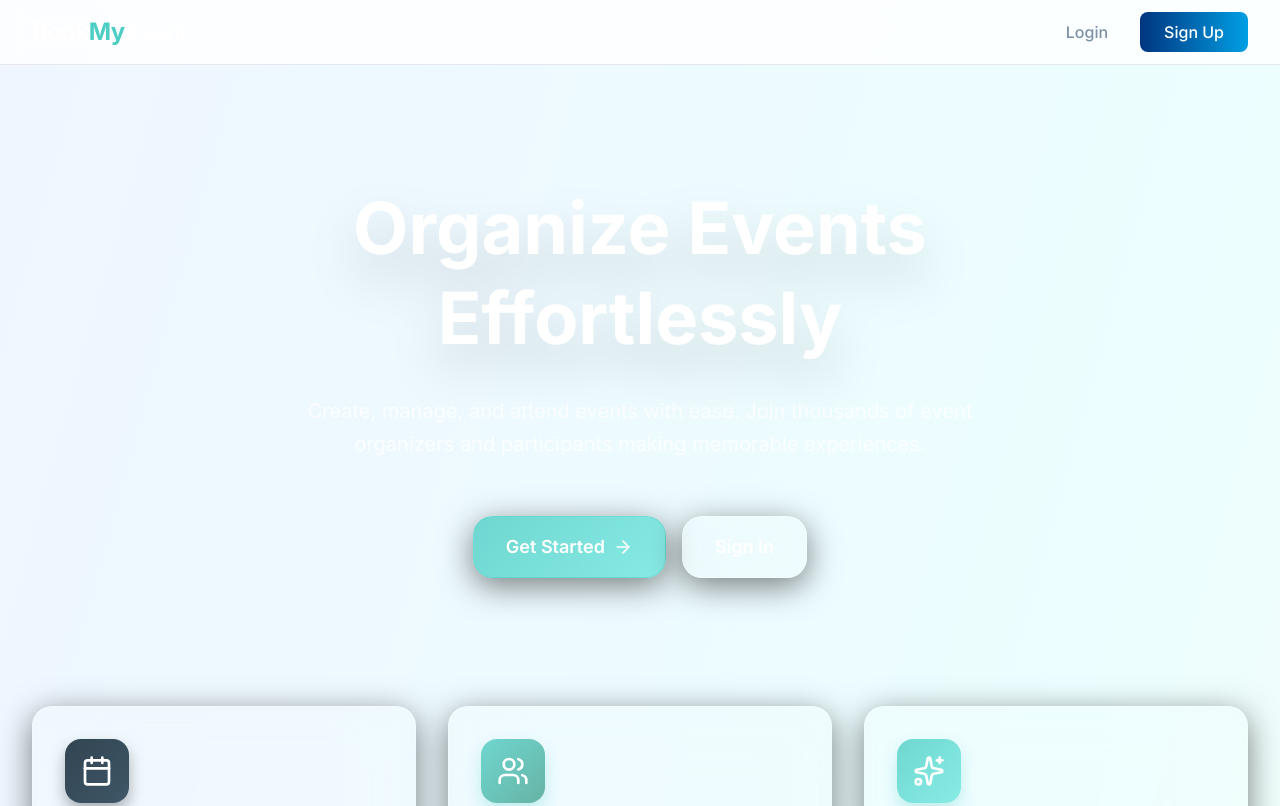
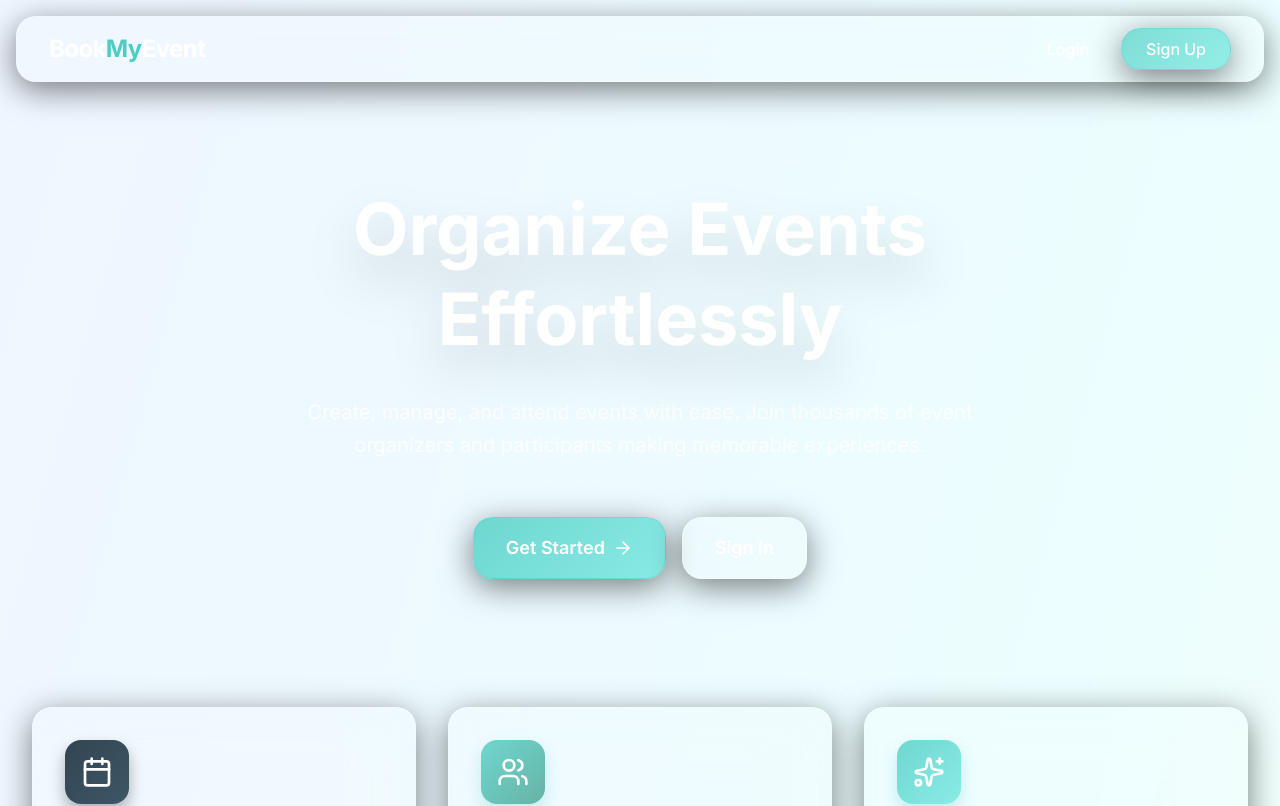
Before and after one commit to EssadeqBillouche/BookMyEvent, a Next.js app in the folder frontend/: page / in a window 1280 px wide. Shown: the top 806 px of the page. Built offline with nearby package versions, Linux system fonts and the light colour scheme; no server answers.

Commit message:
feat: Revamp Navbar styling with glassmorphism effects and improved user interface for authenticated and guest users

```diff
--- a/frontend/components/Navbar.tsx
+++ b/frontend/components/Navbar.tsx
@@ -47,7 +47,7 @@ export default function Navbar() {
   };
 
   return (
-    <nav className="bg-white/80 backdrop-blur-md border-b border-gray-200 sticky top-0 z-50">
+    <nav className="glass-card sticky top-4 mx-4 z-50 rounded-2xl" style={{ background: 'rgba(255, 255, 255, 0.1)', borderColor: 'rgba(255, 255, 255, 0.2)' }}>
       <div className="max-w-7xl mx-auto px-4 sm:px-6 lg:px-8">
         <div className="flex justify-between items-center h-16">
           {/* Brand Logo */}
@@ -59,17 +59,14 @@ export default function Navbar() {
               /* Authenticated User UI */
               <>
                 {/* Welcome Message */}
-                <span className="text-sm text-gray-700">
-                  Welcome, <span className="font-semibold">{user.firstName}</span>
+                <span className="text-sm text-white/70">
+                  Welcome, <span className="font-semibold text-white">{user.firstName}</span>
                 </span>
 
                 {/* Logout Button */}
                 <button
                   onClick={handleLogout}
-                  className="flex items-center space-x-2 px-4 py-2 rounded-lg transition-colors"
-                  style={{ backgroundColor: '#f3f4f6', color: '#7c90a6' }}
-                  onMouseEnter={(e) => (e.currentTarget.style.backgroundColor = '#e5e7eb')}
-                  onMouseLeave={(e) => (e.currentTarget.style.backgroundColor = '#f3f4f6')}
+                  className="glass-card flex items-center space-x-2 px-4 py-2 rounded-lg transition-all duration-200 hover:scale-105 text-white hover:shadow-lg"
                 >
                   <LogOut className="w-4 h-4" />
                   <span>Logout</span>
@@ -79,15 +76,18 @@ export default function Navbar() {
               /* Guest User UI */
               <>
                 {/* Login Link */}
-                <Link href="/login" className="px-4 py-2 font-medium transition-colors" style={{ color: '#7c90a6' }}>
+                <Link
+                  href="/login"
+                  className="px-4 py-2 font-medium transition-all rounded-lg text-white hover:bg-white/10"
+                >
                   Login
                 </Link>
 
                 {/* Sign Up Button */}
                 <Link
                   href="/register"
-                  className="px-6 py-2 text-white rounded-lg hover:shadow-lg transition-all duration-200 font-medium"
-                  style={{ background: 'linear-gradient(to right, #003580, #009fe3)' }}
+                  className="glass-card px-6 py-2 text-white rounded-lg transition-all duration-200 font-medium hover:shadow-lg hover:scale-105"
+                  style={{ background: 'linear-gradient(135deg, rgba(78, 205, 196, 0.7) 0%, rgba(110, 231, 222, 0.7) 100%)', borderColor: 'rgba(78, 205, 196, 0.4)' }}
                 >
                   Sign Up
                 </Link>
```
